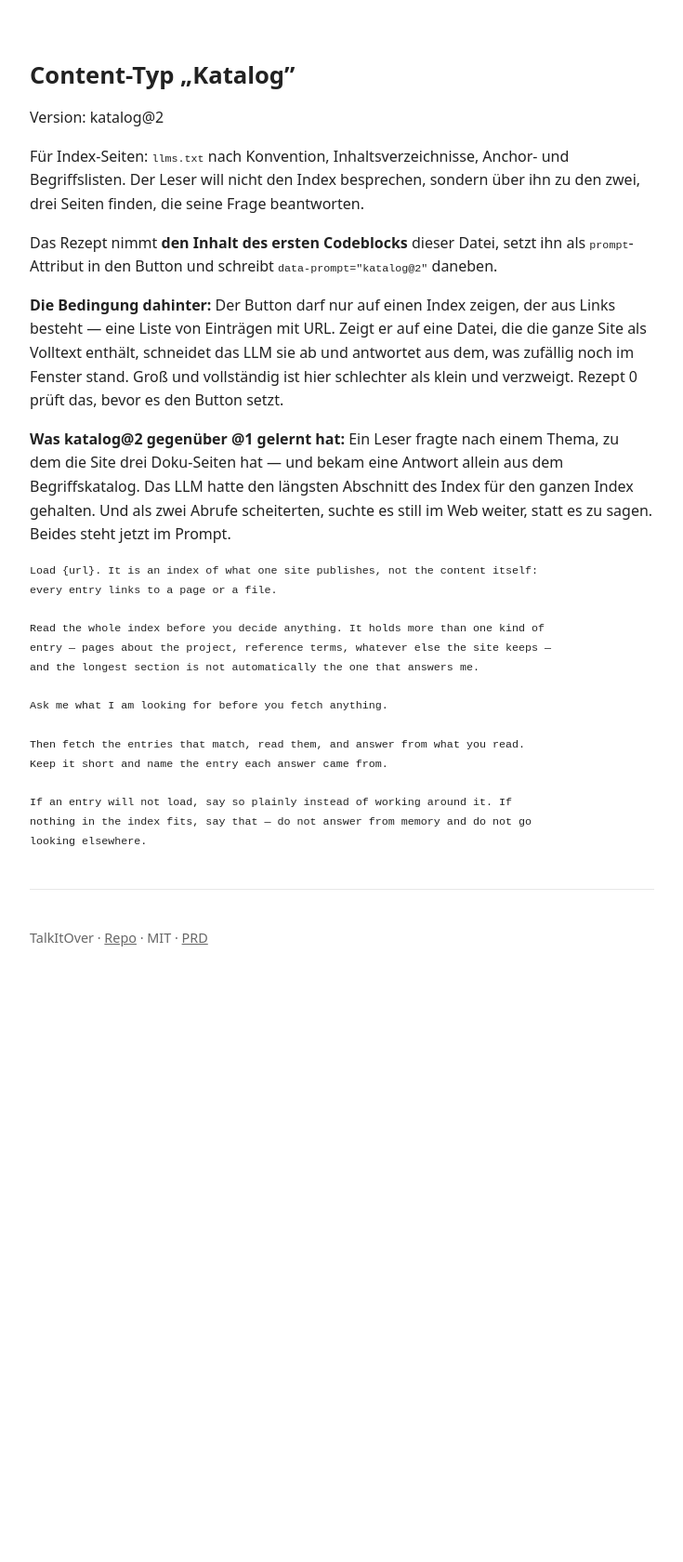
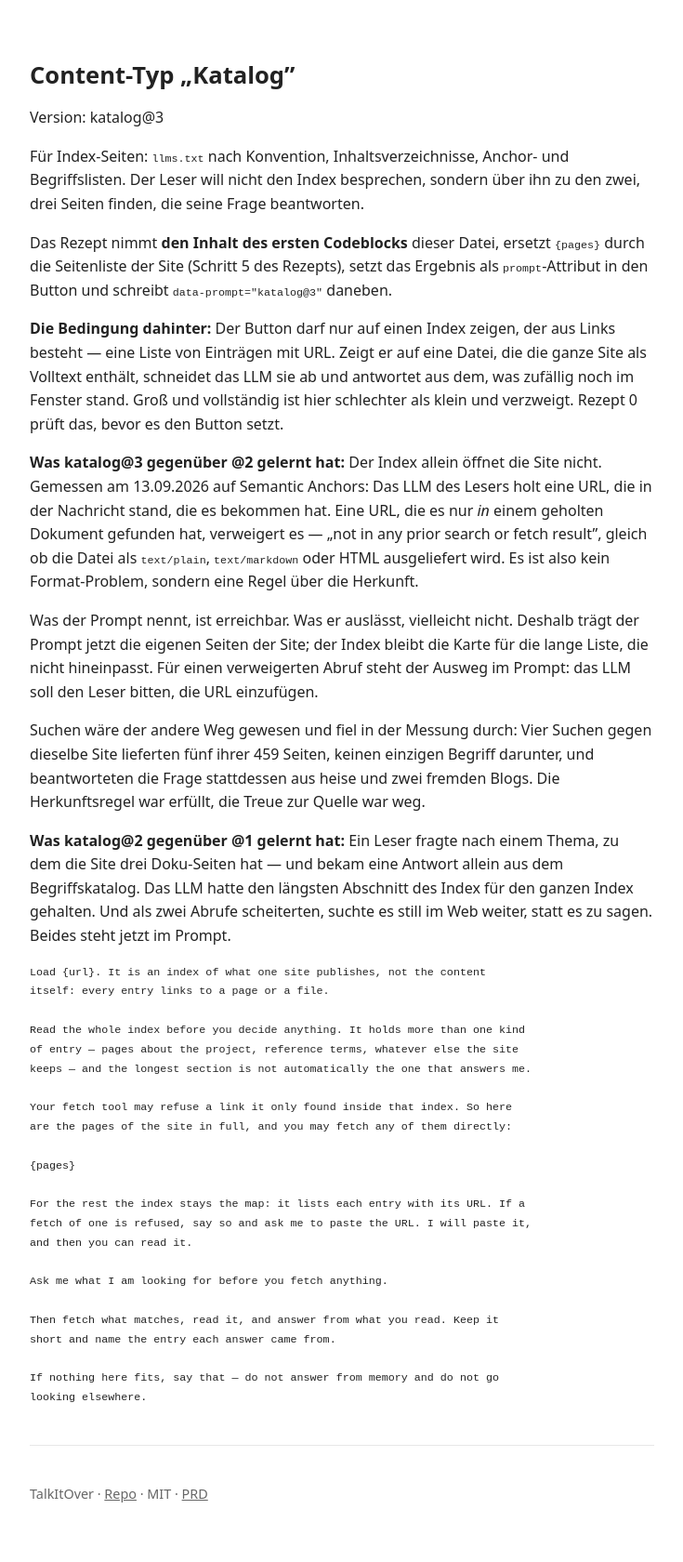
Before and after one commit to raifdmueller/talkitover, a Jekyll site: the page built from docs/prompts/katalog.md, in a window 1280 px wide. Shown: the whole page at 93% size, without its empty margins (272-1007 px from the left). Built offline with Jekyll 4.4.1, drawn with Linux system fonts in a browser that asks for light colours; our own code applies the rules of GitHub Pages for plain Markdown files; before the commit the page ends 1082 px from its top, so only the background shows below that.

Commit message:
katalog@3: der Prompt nennt die Seiten, weil der Index sie nicht öffnet (#43)
Gemessen am 13.09.2026 auf Semantic Anchors: Das LLM des Lesers holt eine URL,
die in der Nachricht stand, die es bekommen hat. Eine URL, die es nur in einem
geholten Dokument gefunden hat, verweigert es — "not in any prior search or
fetch result", gleich ob text/plain, text/markdown oder HTML. Kein
Format-Problem, sondern eine Regel über die Herkunft. Ein Index aus Links
listet die Site damit, ohne sie aufzuschliessen.

katalog@3 traegt deshalb einen Platzhalter {pages}: das Rezept schreibt die
eigenen Seiten der Site hinein. Was der Prompt nennt, ist erreichbar. Fuer die
lange Referenzliste bleibt der Index die Karte, und der Prompt sagt dem LLM,
was es bei einem verweigerten Abruf tun soll — den Leser bitten, die URL
einzufuegen.

Rezept 0 v3 fuellt den Platzhalter, sagt welche Seiten hineingehoeren und
welche nicht, und prueft das Budget: ueber 6000 Zeichen faellt jeder Anbieter
auf die Zwischenablage zurueck, und aus einem Klick wird ein Einfuegen.

Suchen war der andere Kandidat und fiel in der Messung durch: Vier Suchen gegen
dieselbe Site lieferten fuenf ihrer 459 Seiten, keinen Begriff darunter, und
antworteten aus heise und zwei fremden Blogs. Der Prompt verbietet das
Ausweichen weiterhin.

Nebenbefund, im selben Zug behoben: Der Demo-Button auf der Startseite zeigte
auf eine .adoc-Datei, die als application/octet-stream ausgeliefert wird — also
auf genau das, was Rezept 0 seit v2 verbietet. Jetzt auf die .md-Variante,
text/markdown.


Claude-Session: https://claude.ai/code/session_017ACtJabb9HtwcBUK512K3G

Co-authored-by: Claude <noreply@anthropic.com>

````diff
--- a/docs/prompts/katalog.md
+++ b/docs/prompts/katalog.md
@@ -1,14 +1,15 @@
 # Content-Typ „Katalog"
 
-Version: katalog@2
+Version: katalog@3
 
 Für Index-Seiten: `llms.txt` nach Konvention, Inhaltsverzeichnisse, Anchor- und
 Begriffslisten. Der Leser will nicht den Index besprechen, sondern über ihn
 zu den zwei, drei Seiten finden, die seine Frage beantworten.
 
-Das Rezept nimmt **den Inhalt des ersten Codeblocks** dieser Datei, setzt ihn
-als `prompt`-Attribut in den Button und schreibt `data-prompt="katalog@2"`
-daneben.
+Das Rezept nimmt **den Inhalt des ersten Codeblocks** dieser Datei, ersetzt
+`{pages}` durch die Seitenliste der Site (Schritt 5 des Rezepts), setzt das
+Ergebnis als `prompt`-Attribut in den Button und schreibt
+`data-prompt="katalog@3"` daneben.
 
 **Die Bedingung dahinter:** Der Button darf nur auf einen Index zeigen, der aus
 Links besteht — eine Liste von Einträgen mit URL. Zeigt er auf eine Datei, die
@@ -17,6 +18,24 @@ dem, was zufällig noch im Fenster stand. Groß und vollständig ist hier
 schlechter als klein und verzweigt. Rezept 0 prüft das, bevor es den Button
 setzt.
 
+**Was katalog@3 gegenüber @2 gelernt hat:** Der Index allein öffnet die Site
+nicht. Gemessen am 13.09.2026 auf Semantic Anchors: Das LLM des Lesers holt eine
+URL, die in der Nachricht stand, die es bekommen hat. Eine URL, die es nur *in*
+einem geholten Dokument gefunden hat, verweigert es — „not in any prior search
+or fetch result", gleich ob die Datei als `text/plain`, `text/markdown` oder
+HTML ausgeliefert wird. Es ist also kein Format-Problem, sondern eine Regel über
+die Herkunft.
+
+Was der Prompt nennt, ist erreichbar. Was er auslässt, vielleicht nicht. Deshalb
+trägt der Prompt jetzt die eigenen Seiten der Site; der Index bleibt die Karte
+für die lange Liste, die nicht hineinpasst. Für einen verweigerten Abruf steht
+der Ausweg im Prompt: das LLM soll den Leser bitten, die URL einzufügen.
+
+Suchen wäre der andere Weg gewesen und fiel in der Messung durch: Vier Suchen
+gegen dieselbe Site lieferten fünf ihrer 459 Seiten, keinen einzigen Begriff
+darunter, und beantworteten die Frage stattdessen aus heise und zwei fremden
+Blogs. Die Herkunftsregel war erfüllt, die Treue zur Quelle war weg.
+
 **Was katalog@2 gegenüber @1 gelernt hat:** Ein Leser fragte nach einem Thema,
 zu dem die Site drei Doku-Seiten hat — und bekam eine Antwort allein aus dem
 Begriffskatalog. Das LLM hatte den längsten Abschnitt des Index für den ganzen
@@ -24,19 +43,27 @@ Index gehalten. Und als zwei Abrufe scheiterten, suchte es still im Web weiter,
 statt es zu sagen. Beides steht jetzt im Prompt.
 
 ```
-Load {url}. It is an index of what one site publishes, not the content itself:
-every entry links to a page or a file.
+Load {url}. It is an index of what one site publishes, not the content
+itself: every entry links to a page or a file.
 
-Read the whole index before you decide anything. It holds more than one kind of
-entry — pages about the project, reference terms, whatever else the site keeps —
-and the longest section is not automatically the one that answers me.
+Read the whole index before you decide anything. It holds more than one kind
+of entry — pages about the project, reference terms, whatever else the site
+keeps — and the longest section is not automatically the one that answers me.
+
+Your fetch tool may refuse a link it only found inside that index. So here
+are the pages of the site in full, and you may fetch any of them directly:
+
+{pages}
+
+For the rest the index stays the map: it lists each entry with its URL. If a
+fetch of one is refused, say so and ask me to paste the URL. I will paste it,
+and then you can read it.
 
 Ask me what I am looking for before you fetch anything.
 
-Then fetch the entries that match, read them, and answer from what you read.
-Keep it short and name the entry each answer came from.
+Then fetch what matches, read it, and answer from what you read. Keep it
+short and name the entry each answer came from.
 
-If an entry will not load, say so plainly instead of working around it. If
-nothing in the index fits, say that — do not answer from memory and do not go
+If nothing here fits, say that — do not answer from memory and do not go
 looking elsewhere.
 ```
````
Also changed, not shown: docs/index.md (+1 -1 lines), docs/rezepte/rezept-0.md (+34 -2 lines).
